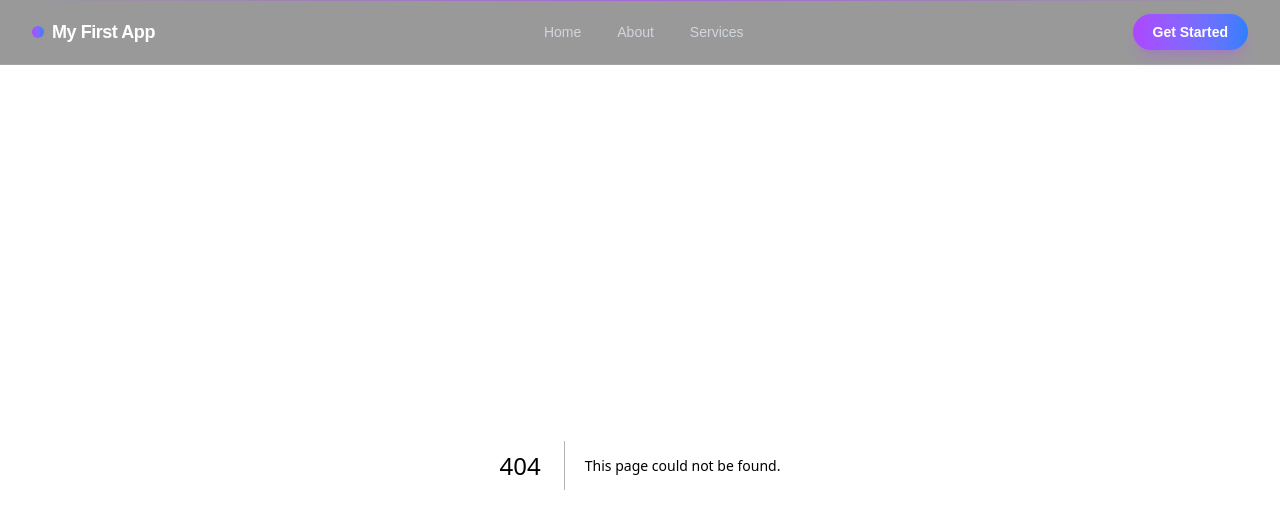
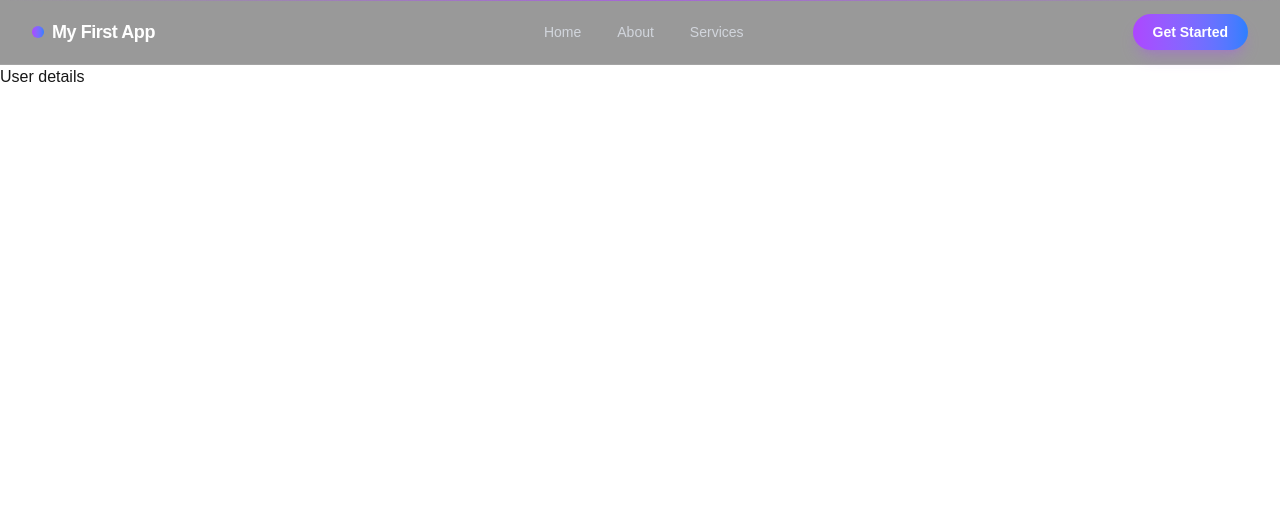
Before and after one commit to verdugo-dev/nextjs-firstproject, a Next.js app: page /users/1 in a window 1280 px wide. Before the commit this address had no page. Shown: the top 528 px of the page. Built offline with nearby package versions, Linux system fonts and the light colour scheme.

Commit message:
Adding user by id

```diff
--- a/app/page.tsx
+++ b/app/page.tsx
@@ -13,7 +13,6 @@ const IndexPage = async () => {
 
   return (
     <div>
-      <h1>Index Page</h1>
       <Users users={users}></Users>
     </div>
   )
--- a/app/users/page.tsx
+++ b/app/users/[id]/page.tsx
@@ -2,7 +2,7 @@ import React from 'react'
 
 const UsersPage = () => {
   return (
-    <div>UsersPage</div>
+    <div>User details</div>
   )
 }
 
--- a/components/Users.tsx
+++ b/components/Users.tsx
@@ -1,9 +1,20 @@
+"use client"
+
+import { useRouter } from "next/navigation";
+
 const Users = ({ users }: { users: any[] }) => {
+
+  const router = useRouter();
+
   return (
     <div className="mx-auto max-w-7xl px-4 py-6 sm:px-6 lg:px-8">
       <div className="grid gap-6 sm:grid-cols-2 lg:grid-cols-3">
         {users.map((user: any) => (
           <div
+            onClick={() => {
+              console.log(`User clicked: ${user.first_name} ${user.last_name}`);
+              router.push(`/users/${user.id}`);
+            }}
             key={user.id}
             className="group relative overflow-hidden rounded-2xl border border-white/10 bg-white/5 p-6 backdrop-blur transition-all duration-300 hover:-translate-y-1 hover:border-purple-500/40 hover:shadow-xl hover:shadow-purple-500/10"
           >
```
